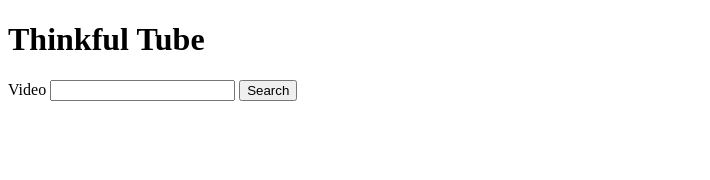
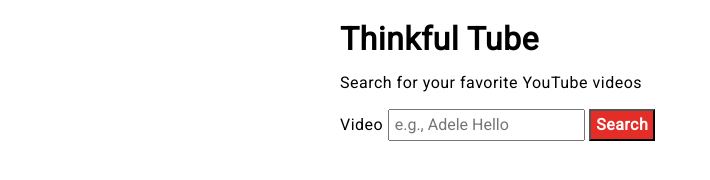
Before and after one commit to mdlmdel/thinkful-tube, a plain HTML site: page index.html in a window 1280 px wide. Shown: the whole page, without its empty margins (0-710 px from the left). Drawn offline with nearby package versions, Linux system fonts and the light colour scheme.

Commit message:
Add main.css

```diff
--- a/index.html
+++ b/index.html
@@ -2,16 +2,20 @@
 <html>
   <head>
     <title>Thinkful Tube</title>
+    <link rel="stylesheet" href="https://cdnjs.cloudflare.com/ajax/libs/normalize/4.2.0/normalize.min.css">
+    <link href="https://fonts.googleapis.com/css?family=Roboto" rel="stylesheet">
+    <link rel="stylesheet" href="main.css">
     <!-- link to jquery -->
     <script src="https://code.jquery.com/jquery-3.0.0.js"></script>
     <!-- link to your app.js -->
     <script type="text/javascript" src="app.js"></script>
   </head>
-  <body>
+  <body class="container">
     <h1>Thinkful Tube</h1>
+    <p>Search for your favorite YouTube videos</p>
     <form id="search-form">
       <label for="search-term">Video</label>
-      <input type="text" name="search-input" id="search-term">
+      <input type="text" name="search-input" id="search-term" placeholder="e.g., Adele Hello">
       <button type="submit">Search</button>
     </form>
     <ul id="results"></ul>
--- /dev/null
+++ b/main.css
@@ -0,0 +1,42 @@
+* {
+  box-sizing: border-box;
+}
+
+body {
+  font-family: 'Roboto', sans-serif;
+  letter-spacing: 0.5px;
+}
+
+.container {
+  max-width: 600px;
+  margin: 0 auto;
+}
+
+h1 {
+  margin-bottom: 0px;
+}
+
+#search-input {
+  width: 310px;
+}
+
+button {
+  background: #e52d27;
+  color: #ffffff;
+  letter-spacing: 0.5px;
+  font-weight: bold;
+  padding: 5px;
+}
+
+button, input[type="text"] {
+  padding: 5px;
+}
+
+button:hover {
+  cursor: pointer;
+  background: #b31217;
+}
+
+#results {
+  list-style: none;
+}
```
